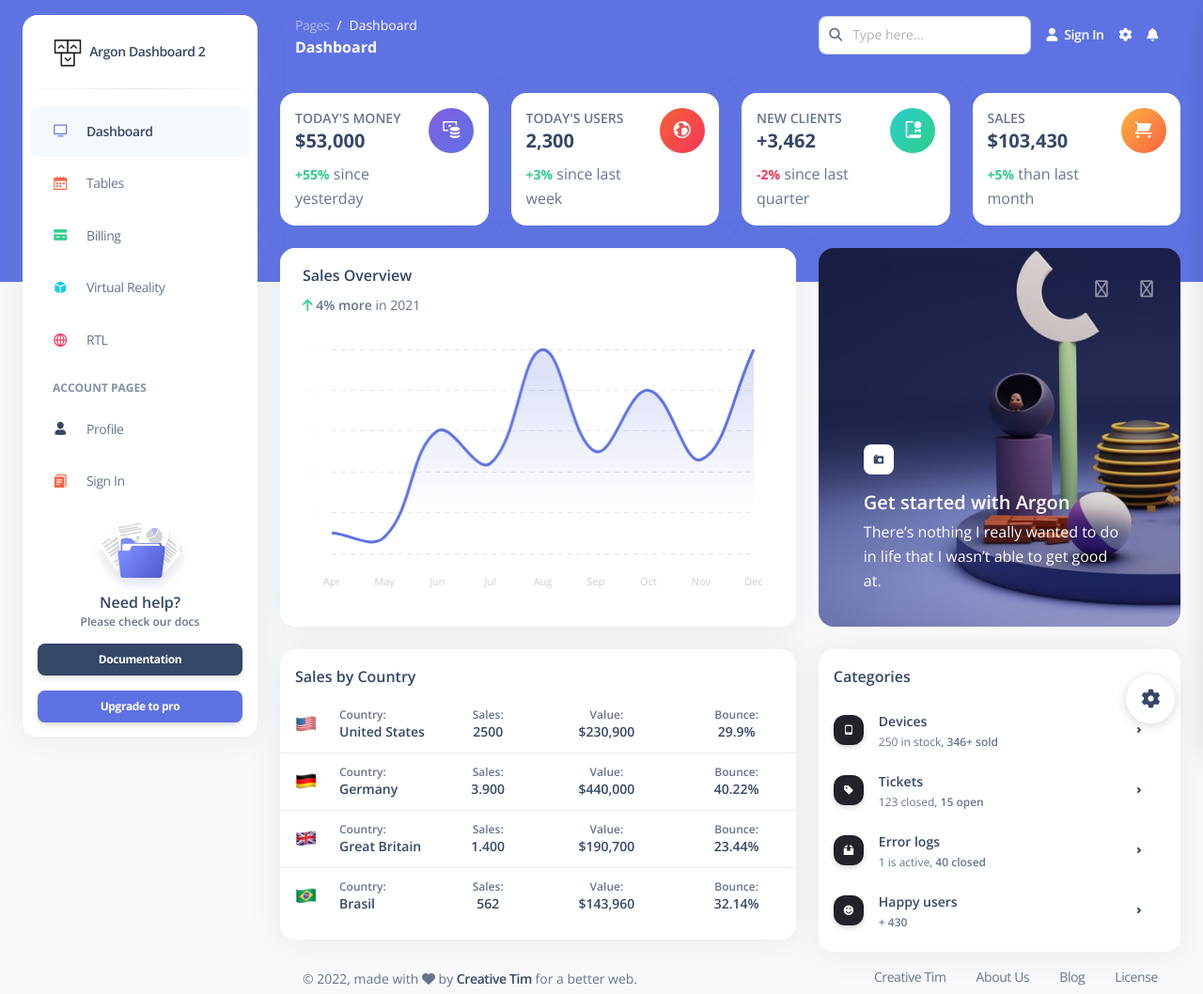
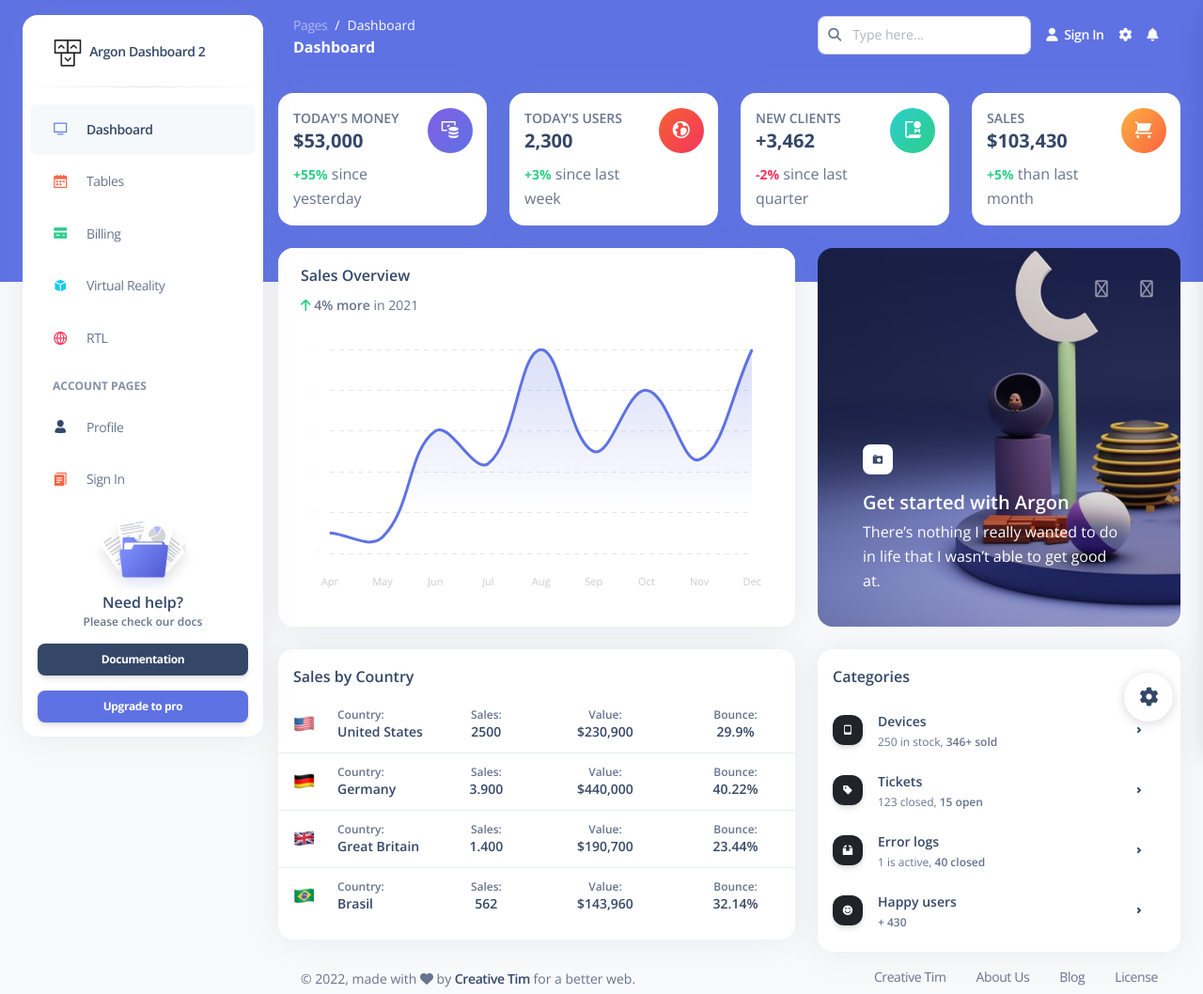
Before and after one commit to groovemen/argon-dashboard-tailwind, a website: page build/pages/dashboard.html in a window 1280 px wide. Shown: the whole page at 94% size. Drawn offline with nearby package versions, Linux system fonts and the light colour scheme.

Commit message:
refactor: update sizing classes

```diff
--- a/tailwind.config.js
+++ b/tailwind.config.js
@@ -369,16 +369,17 @@ module.exports = {
       "7xl": "80rem",
     },
     spacing: {
+      unset: "unset",
       px: "1px",
       0: "0px",
-      0.38: "0.095rem",
-      "0.38-em": "0.095em",
+      0.4: "0.1rem",
+      "0.4-em": "0.1em",
       0.5: "0.125rem",
       "0.5-em": "0.125em",
-      0.54: "0.135rem",
-      "0.54-em": "0.135em",
-      0.75: "0.1875rem",
-      "0.75-em": "0.1875em",
+      0.6: "0.15rem",
+      "0.6-em": "0.15em",
+      0.75: "0.2rem",
+      "0.75-em": "0.2em",
       1: "0.25rem",
       "1-em": "0.25em",
       1.2: "0.3rem",
@@ -396,71 +397,71 @@ module.exports = {
       1.8: "0.45rem",
       "1.8-em": "0.45em",
       2: "0.5rem",
+      "2-em": "0.5em",
+      2.2: "0.55rem",
       "2.2-em": "0.55em",
-      2.375: ".59375rem",
-      "2.375-em": ".59375em",
       2.5: "0.625rem",
       "2.5-em": "0.625em",
+      2.6: "0.65rem",
+      "2.6-em": "0.65em",
       2.7: "0.675rem",
       "2.7-em": "0.675em",
+      2.8: "0.7rem",
+      "2.8-em": "0.7em",
       3: "0.75rem",
       "3-em": "0.75em",
+      3.4: "0.85rem",
+      "3.4-em": "0.85em",
       3.5: "0.875rem",
+      "3.5-em": "0.875em",
+      3.6: "0.9rem",
       "3.6-em": "0.9em",
       4: "1rem",
       "4-em": "1em",
       4.5: "1.125rem",
       "4.5-em": "1.125em",
-      4.92: "1.23rem",
-      "4.92-em": "1.23em",
+      4.8: "1.2rem",
+      "4.8-em": "1.2em",
       5: "1.25rem",
       "5-em": "1.25em",
-      5.25: "1.3125rem",
-      "5.25-em": "1.3125em",
+      5.3: "1.3rem",
+      "5.3-em": "1.3em",
+      5.4: "1.35rem",
+      "5.4-em": "1.35em",
       5.5: "1.375rem",
       "5.5-em": "1.375em",
       5.6: "1.4rem",
       "5.6-em": "1.4em",
-      5.75: "1.4375rem",
-      "5.75-em": "1.4375em",
       6: "1.5rem",
       "6-em": "1.5em",
-      6.35: "1.5875rem",
-      "6.35-em": "1.5875em",
       6.5: "1.625rem",
       "6.5-em": "1.625em",
-      6.92: "1.73rem",
-      "6.92-em": "1.73em",
       7: "1.75rem",
       "7-em": "1.75em",
-      7.5: "1.875rem",
-      "7.5-em": "1.875em",
       8: "2rem",
       "8-em": "2em",
-      8.75: "2.1875rem",
-      "8.75-em": "2.1875em",
       9: "2.25rem",
       "9-em": "2.25em",
       10: "2.5rem",
       "10-em": "2.5em",
       11: "2.75rem",
       "11-em": "2.75em",
-      11.252: "2.813rem",
-      "11.252-em": "2.813em",
       12: "3rem",
       "12-em": "3em",
+      13: "3.25rem",
+      "13-em": "3.25em",
       14: "3.5rem",
       "14-em": "3.5em",
       16: "4rem",
       "16-em": "4em",
-      18.5: "4.625rem",
-      "18.5-em": "4.625em",
-      19.5: "4.875rem",
-      "19.5-em": "4.875em",
+      19: "4.75rem",
+      "19-em": "4.75em",
       20: "5rem",
       "20-em": "5em",
       24: "6rem",
       "24-em": "6em",
+      25: "6.25rem",
+      "25-em": "6.25em",
       28: "7rem",
       "28-em": "7em",
       30: "7.5rem",
@@ -473,10 +474,16 @@ module.exports = {
       "36-em": "9em",
       40: "10rem",
       "40-em": "10em",
+      42: "10.5rem",
+      "42-em": "10.5em",
       44: "11rem",
       "44-em": "11em",
+      46: "11.5rem",
+      "46-em": "11.5em",
       48: "12rem",
       "48-em": "12em",
+      50: "12.5rem",
+      "50-em": "12.5em",
       52: "13rem",
       "52-em": "13em",
       54: "13.5rem",
@@ -485,37 +492,50 @@ module.exports = {
       "56-em": "14em",
       60: "15rem",
       "60-em": "15em",
-      62.5: "15.625rem",
-      "62.5-em": "15.625em",
       64: "16rem",
       "64-em": "16em",
       68: "17rem",
       "68-em": "17em",
-      68.5: "17.125rem",
-      "68.5-em": "17.125em",
       72: "18rem",
       "72-em": "18em",
       75: "18.75rem",
       "75-em": "18.75em",
       80: "20rem",
       "80-em": "20em",
+      85: "22rem",
+      "85-em": "22em",
       90: "22.5rem",
       "90-em": "22.5em",
+      92: "23rem",
+      "92-em": "23em",
       96: "24rem",
       "96-em": "24em",
+      100: "25rem",
+      "100-em": "25em",
+      116: "29rem",
+      "116-em": "29em",
       120: "30rem",
       "120-em": "30em",
-      135: "33.75rem", //sm
-      "135-em": "33.75em", //sm
-      180: "45rem", //md
-      "180-em": "45em", //md
-      240: "60rem", //lg
-      "240-em": "60em", //lg
-      285: "71.25rem", //xl
-      "285-em": "71.25em", //xl
-      330: "82.5rem", //xxl
-      "330-em": "82.5em", //xxl
+      125: "31.25rem",
+      "125-em": "31.25em",
+      135: "33.75rem",
+      "135-em": "33.75em",
+      160: "40rem",
+      "160-em": "40em",
+      180: "45rem",
+      "180-em": "45em",
+      240: "60rem",
+      "240-em": "60em",
+      285: "71.25rem",
+      "285-em": "71.25em",
+      330: "82.5rem",
+      "330-em": "82.5em",
+      "70/100": "70%",
       "31/100": "31%",
+      "15/100": "15%",
+      "1/100": "1%",
+      "1/10": "10%",
+      "1/2": "50%",
     },
     animation: {
       none: "none",
```
Also changed, not shown: build/assets/css/styles.css, build/assets/js/argon-tailwind.js, build/assets/js/fixed-plugin.js, build/assets/js/sidenav-burger.js, build/pages/billing.html, build/pages/dashboard.html, build/pages/profile.html, build/pages/rtl.html, build/pages/sign-in.html, build/pages/sign-up.html, build/pages/tables.html, build/pages/virtual-reality.html.
